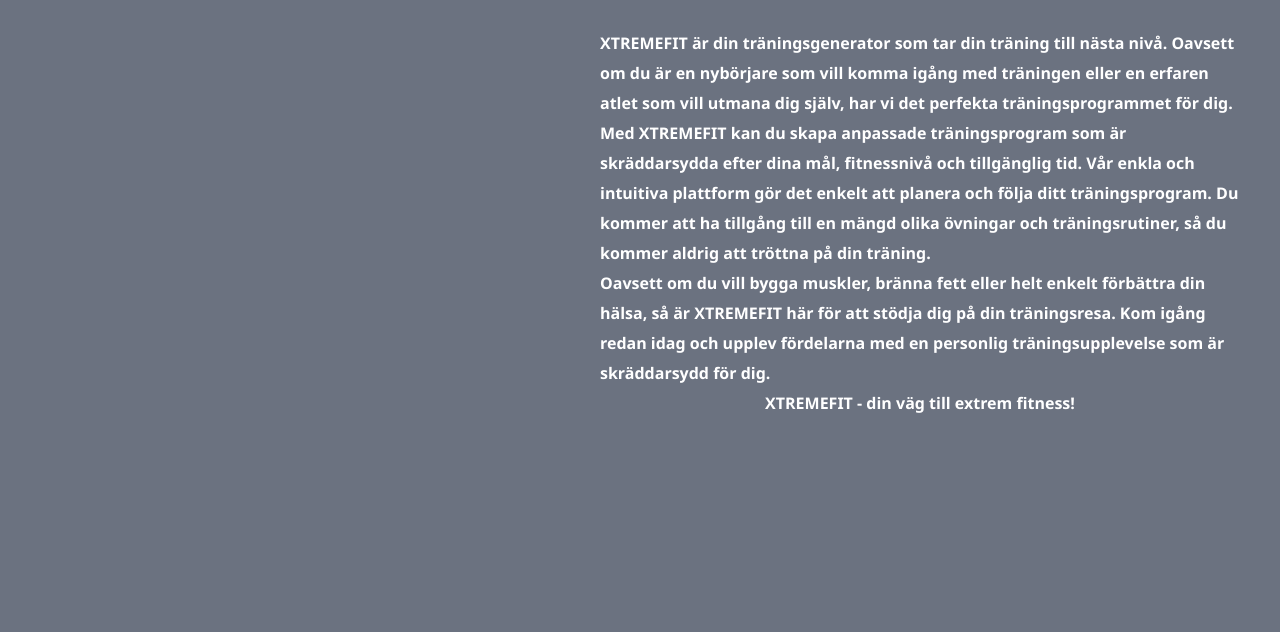
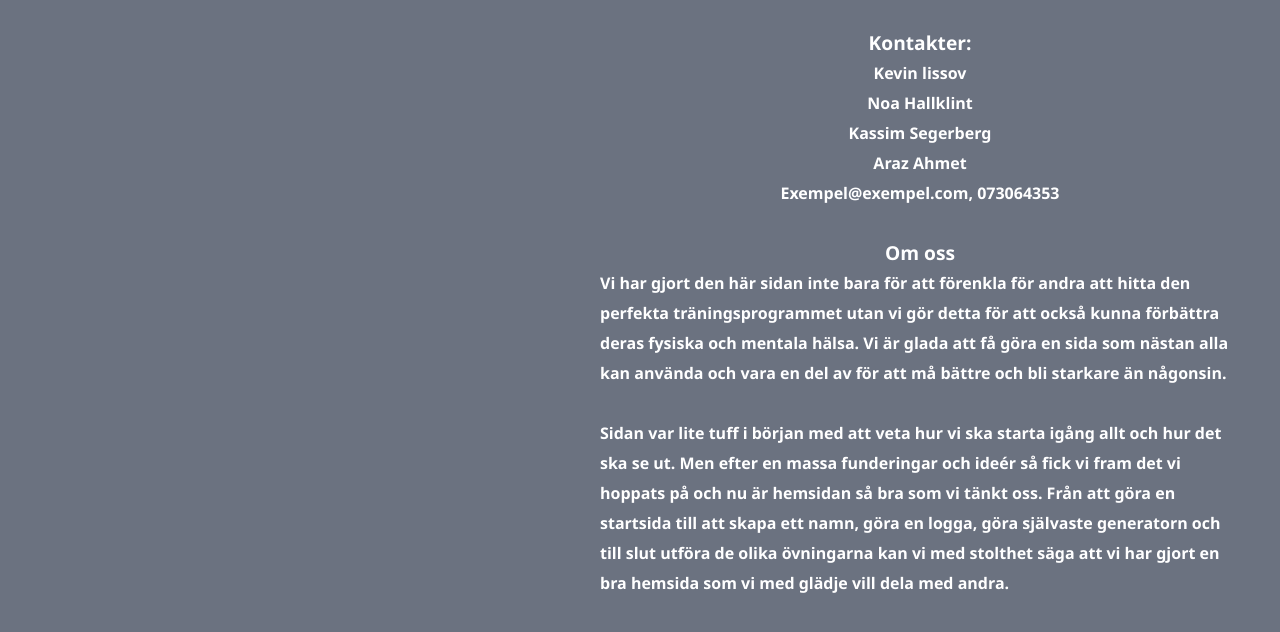
Before and after one commit to XTREMEFit/XtremeFit, an Astro site: page /about in a window 1280 px wide. Shown: the part 66-698 px from the top of the page. Built offline with nearby package versions, Linux system fonts and the light colour scheme; Astro itself is replaced by a stand-in of ours.

Commit message:
mer på about sidan

```diff
--- a/src/layouts/about.astro
+++ b/src/layouts/about.astro
@@ -13,38 +13,44 @@
         <title>Xtremefit</title>
     </head>
     <body class="bg-gray-500">
-        <Navbar home="" generator="" about="active"/>
+        <Navbar home="" generator="" about="active" />
         <div class="wrapper">
             <div id="omoss" class="omsidan">
+                <h3>Kontakter:</h3>
+                <p>Kevin lissov</p>
+                <p>Noa Hallklint</p>
+                <p>Kassim Segerberg</p>
+                <p>Araz Ahmet</p>
+                <p>Exempel@exempel.com, 073064353</p>
+                <br>
+                <h3>Om oss</h3>
                 <p>
-                    XTREMEFIT är din träningsgenerator som tar din träning till
-                    nästa nivå. Oavsett om du är en nybörjare som vill komma
-                    igång med träningen eller en erfaren atlet som vill utmana
-                    dig själv, har vi det perfekta träningsprogrammet för dig.
-                </p><p>
-                    Med XTREMEFIT kan du skapa anpassade träningsprogram som är
-                    skräddarsydda efter dina mål, fitnessnivå och tillgänglig
-                    tid. Vår enkla och intuitiva plattform gör det enkelt att
-                    planera och följa ditt träningsprogram. Du kommer att ha
-                    tillgång till en mängd olika övningar och träningsrutiner,
-                    så du kommer aldrig att tröttna på din träning.
-                </p><p>
-                    Oavsett om du vill bygga muskler, bränna fett eller helt
-                    enkelt förbättra din hälsa, så är XTREMEFIT här för att
-                    stödja dig på din träningsresa. Kom igång redan idag och
-                    upplev fördelarna med en personlig träningsupplevelse som är
-                    skräddarsydd för dig.
-                </p><p>
-
+                    Vi har gjort den här sidan inte bara för att förenkla för
+                    andra att hitta den perfekta träningsprogrammet utan vi gör
+                    detta för att också kunna förbättra deras fysiska och
+                    mentala hälsa. Vi är glada att få göra en sida som nästan
+                    alla kan använda och vara en del av för att må bättre och
+                    bli starkare än någonsin.
                 </p>
-                <p>XTREMEFIT - din väg till extrem fitness!</p>
+                <br />
+                <p>
+                    Sidan var lite tuff i början med att veta hur vi ska starta
+                    igång allt och hur det ska se ut. Men efter en massa
+                    funderingar och ideér så fick vi fram det vi hoppats på och
+                    nu är hemsidan så bra som vi tänkt oss. Från att göra en
+                    startsida till att skapa ett namn, göra en logga, göra
+                    självaste generatorn och till slut utföra de olika
+                    övningarna kan vi med stolthet säga att vi har gjort en bra
+                    hemsida som vi med glädje vill dela med andra.
+                </p>
 
                 <style>
                     .wrapper {
                         color: white;
                         grid-row: 2 / 3;
                         padding: 20px 100px;
-                font-family: "Segoe UI", Tahoma, Geneva, Verdana, sans-serif;
+                        font-family: "Segoe UI", Tahoma, Geneva, Verdana,
+                            sans-serif;
                         font-weight: bold;
                         line-height: 30px;
                         width: 55rem;
@@ -53,7 +59,6 @@
                         flex-direction: column;
                         align-items: center;
                         margin-left: 30rem;
-
                     }
                     .wrapper div {
                         display: flex;
@@ -62,7 +67,7 @@
                         column-gap: 500px;
                         align-items: center;
                     }
-                    h1 {
+                    h3 {
                         font-size: larger;
                         color: white;
                     }
```
Lines whose indentation alone changed are shown as unchanged.
